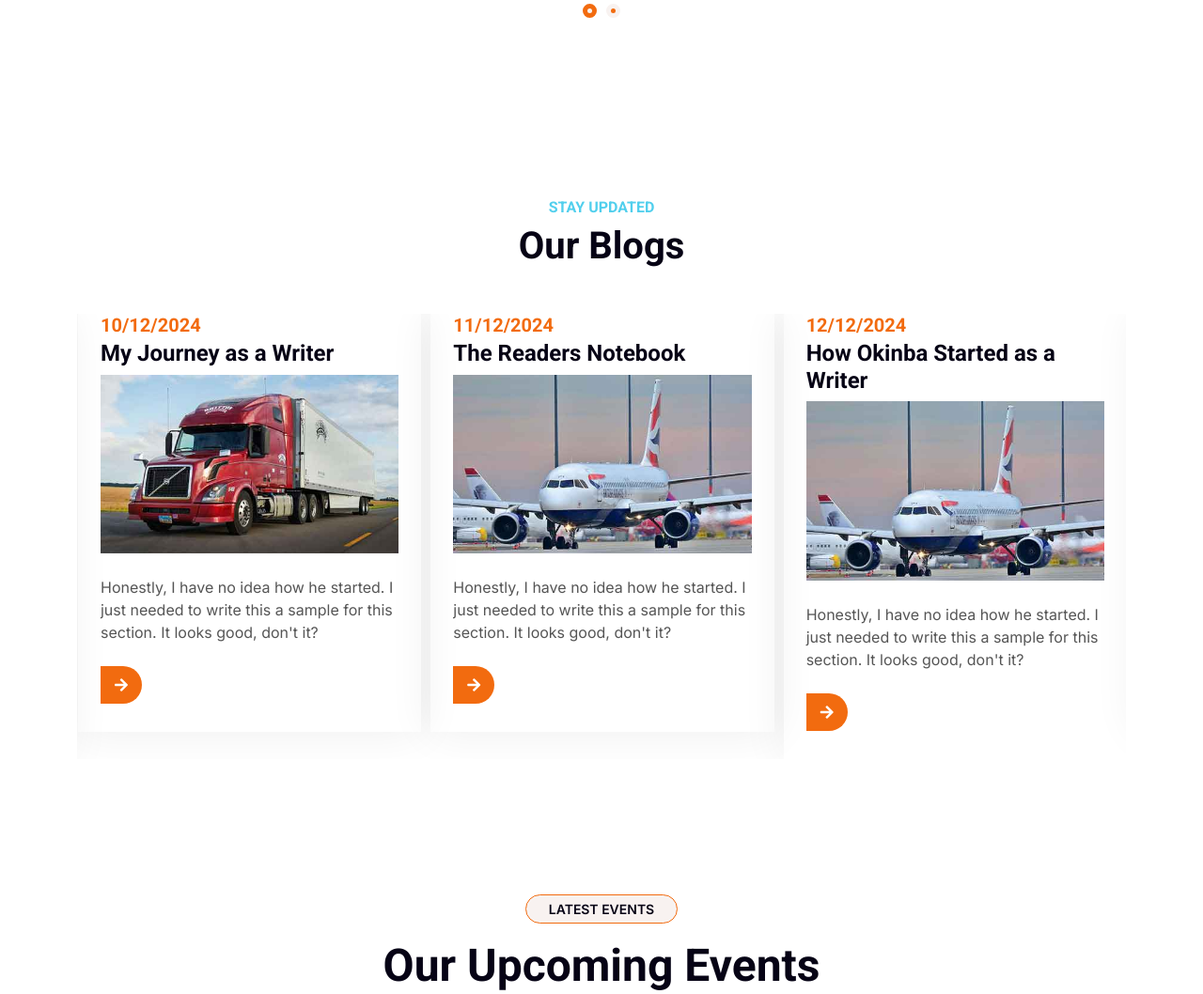
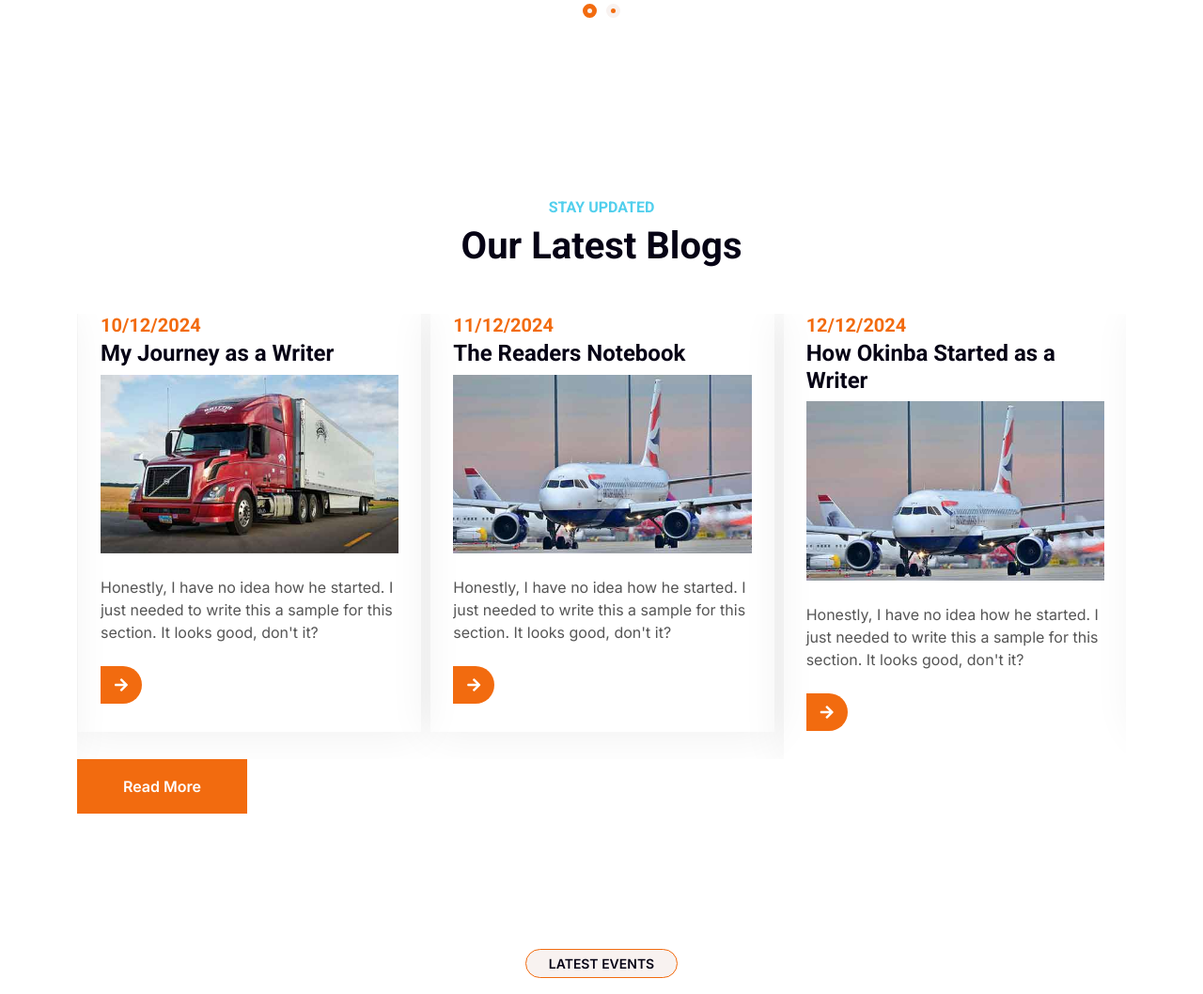
Before and after one commit to davidinmichael/bookcraftafrica, a Django app: page / in a window 1280 px wide. Shown: the part 3875-4933 px from the top of the page at 94% size. Run offline with Django 5.2, Linux system fonts and the light colour scheme; some libraries are stand-ins or nearby versions.

Commit message:
Added read more button for blog

```diff
--- a/templates/partials/blog_snippets.html
+++ b/templates/partials/blog_snippets.html
@@ -4,7 +4,7 @@
   <div class="container py-5">
     <div class="text-center wow fadeInUp" data-wow-delay="0.1s">
       <h6 class="text-secondary text-uppercase">Stay Updated</h6>
-      <h1 class="mb-5">Our Blogs</h1>
+      <h1 class="mb-5">Our Latest Blogs</h1>
     </div>
 
     <div class="owl-carousel owl-theme">
@@ -72,6 +72,8 @@
         </div>
       </div>
 
+
     </div>
+    <a href="" class="btn btn-primary py-3 px-5">Read More</a>
   </div>
 </div>
```
